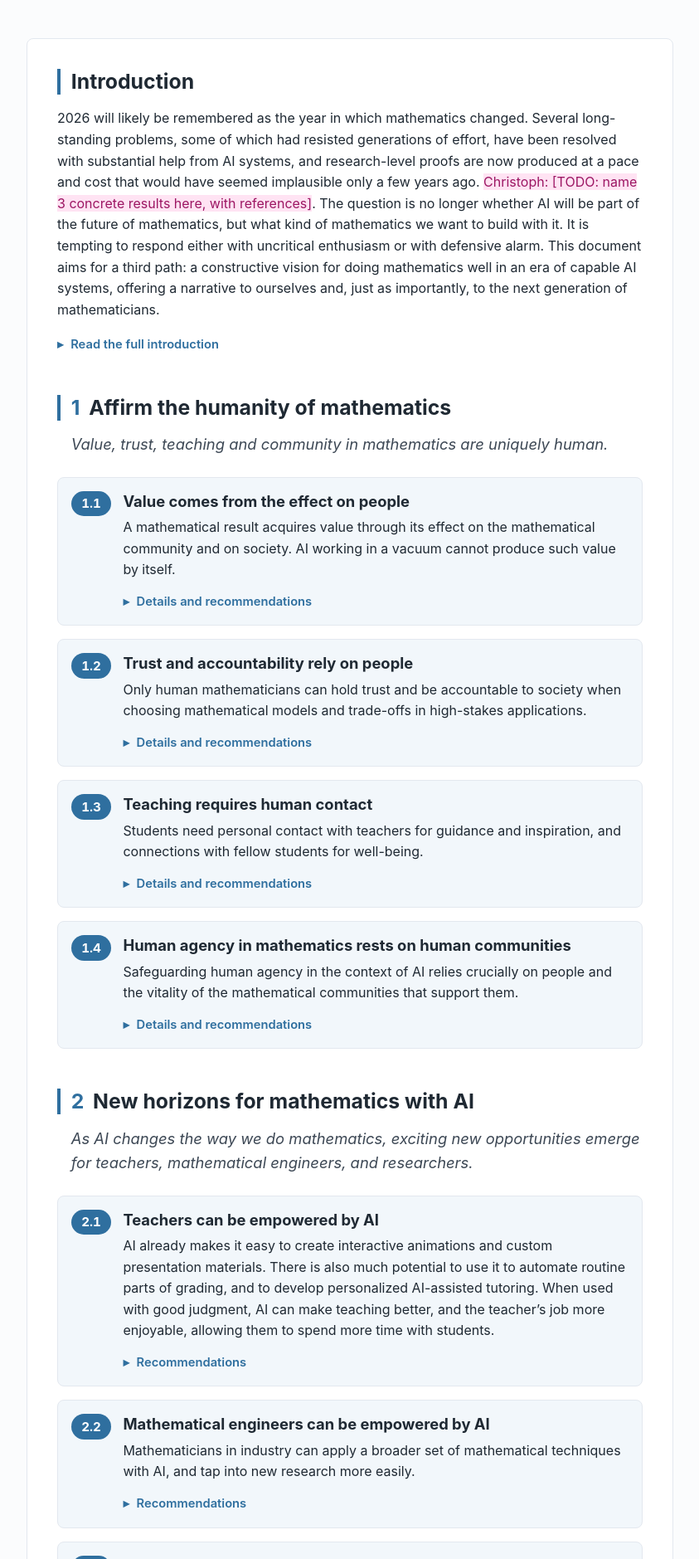
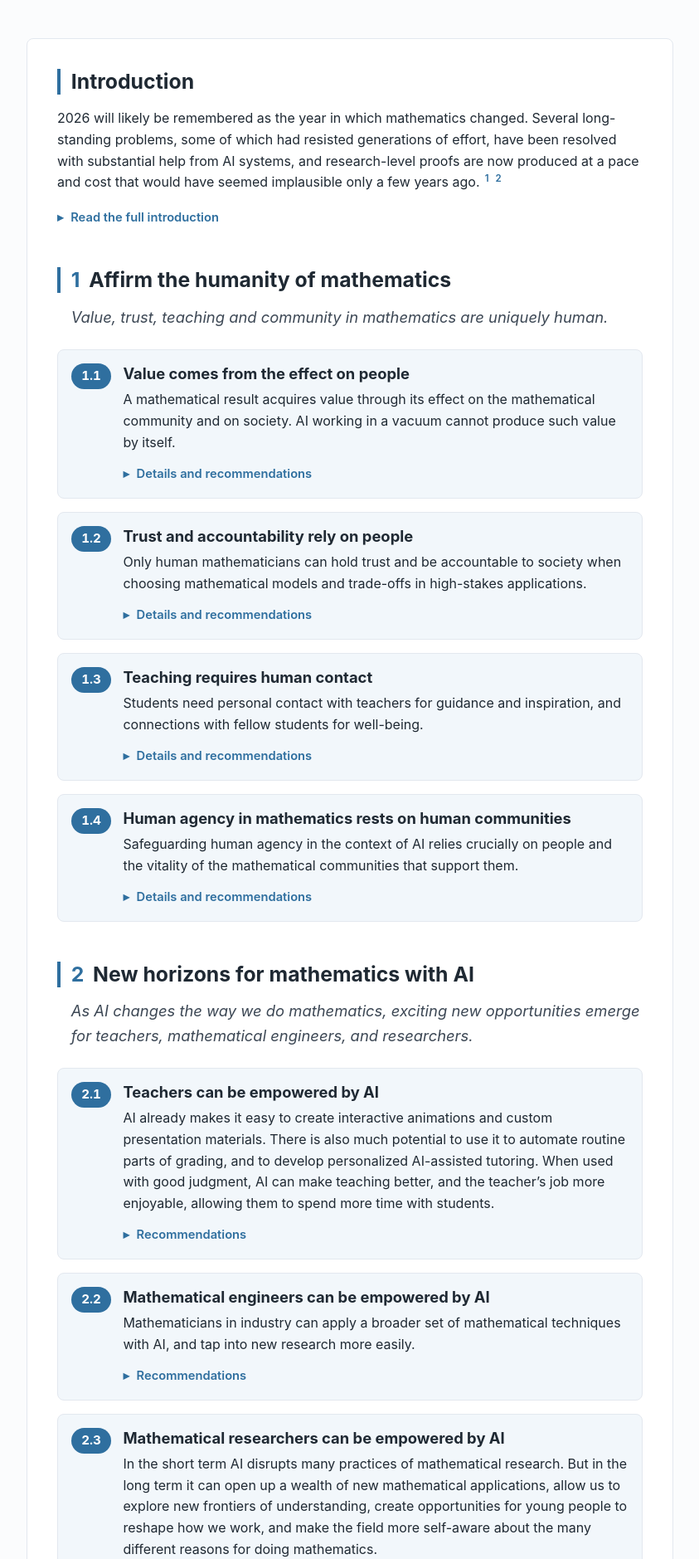
Before and after one commit to ai4mathnl/ai4mathnl.github.io, a Jekyll site: the page built from vision.html, in a window 1280 px wide. Shown: the part 454-2333 px from the top of the page at 83% size, without its empty margins (218-1061 px from the left). Built offline with Jekyll 4.4.1, drawn with Linux system fonts in a browser that asks for light colours; some of the changed text lies outside the part shown.

Commit message:
Update the vision page to the current text of vision.tex
Regenerated without --draft: the editorial note is gone from the source. The
PDF was compiled from the same source.

```diff
--- a/_includes/vision-body.html
+++ b/_includes/vision-body.html
@@ -2,11 +2,12 @@
 {% raw %}
 <section class="vision-section" id="introduction">
 <h2>Introduction</h2>
-<p>2026 will likely be remembered as the year in which mathematics changed. Several long-standing problems, some of which had resisted generations of effort, have been resolved with substantial help from AI systems, and research-level proofs are now produced at a pace and cost that would have seemed implausible only a few years ago. <mark class="vision-note">Christoph: [TODO: name 3 concrete results here, with references]</mark>. The question is no longer whether AI will be part of the future of mathematics, but what kind of mathematics we want to build with it. It is tempting to respond either with uncritical enthusiasm or with defensive alarm. This document aims for a third path: a constructive vision for doing mathematics well in an era of capable AI systems, offering a narrative to ourselves and, just as importantly, to the next generation of mathematicians.</p>
+<p>2026 will likely be remembered as the year in which mathematics changed. Several long-standing problems, some of which had resisted generations of effort, have been resolved with substantial help from AI systems, and research-level proofs are now produced at a pace and cost that would have seemed implausible only a few years ago. <sup class="noteref"><a href="#note-1" id="noteref-1" aria-label="Note 1">1</a></sup> <sup class="noteref"><a href="#note-2" id="noteref-2" aria-label="Note 2">2</a></sup></p>
 <details class="fold">
 <summary>Read the full introduction</summary>
 <div class="fold__body">
-<p>Terence Tao has given this moment a useful name. For most of its history, mathematics operated under <em>proof scarcity</em>: a correct proof of a hard result was rare and costly, and our journals, careers, prizes and PhD programs grew up around rewarding its production. With AI we are entering an era of <em>proof abundance</em>, and Tao calls on the field to move deliberately towards a ‘Math&nbsp;2.0’, in which AI is used to strengthen human understanding rather than to bypass it.<sup class="noteref"><a href="#note-1" id="noteref-1" aria-label="Note 1">1</a></sup> Solving problems, in this view, was always a proxy for deeper goals: insight, new concepts, and maps of the mathematical landscape that others can use. When proofs become abundant, those deeper goals move to the center: digesting and explaining results, exploring what lies around a theorem, building shared formal libraries, and collaborating at scales that were previously out of reach. The main bottleneck is no longer technology, but our imagination.</p>
+<p>The question is no longer whether AI will be part of the future of mathematics, but what kind of mathematics we want to build with it. It is tempting to respond either with uncritical enthusiasm or with defensive alarm. The vision of AIM is more nuanced, addressing points that need urgent action while recognizing the opportunities that AI offers.</p>
+<p>Terence Tao has given this moment a useful name. For most of its history, mathematics operated under <em>proof scarcity</em>: a correct proof of a hard result was rare and costly, and our journals, careers, prizes and PhD programs grew up around rewarding its production. With AI we are entering an era of <em>proof abundance</em>, and Tao calls on the field to move deliberately towards a ‘Math&nbsp;2.0’, in which AI is used to strengthen human understanding rather than to bypass it.<sup class="noteref"><a href="#note-3" id="noteref-3" aria-label="Note 3">3</a></sup> Solving problems, in this view, was always a proxy for deeper goals: insight, new concepts, and maps of the mathematical landscape that others can use. When proofs become abundant, those deeper goals move to the center: digesting and explaining results, exploring what lies around a theorem, building shared formal libraries, and collaborating at scales that were previously out of reach. The main bottleneck is no longer technology, but our imagination.</p>
 <p>This relationship also runs the other way. AI is itself heavily built on mathematics, and whether an AI system can be trusted, and what it provably can and cannot do, are mathematical questions. The need for deep mathematical expertise is therefore growing, not shrinking.</p>
 <p>Whatever role AI comes to play in generating arguments or checking details, the responsibility for understanding a result, judging its value, and standing behind its correctness has to remain human. This is what keeps mathematics valuable for other disciplines as well as society and is something students and researchers want to do. The joy of discovery, the individual voice and taste that shape a research program, and the character of a community that thinks and argues together are not a bonus. They are why our discipline is worth teaching and why its results are convincing and worth trusting. That trust has stakes beyond our education or research. Wherever mathematical expertise informs consequential decisions, in industry, in policy, anywhere the reasoning has to hold up, the result cannot simply be an AI’s output; it needs a human who understands it well enough to transparently represent and communicate the added value.</p>
 <p>Many students are worried about what is left for them if a machine can already reason like a PhD student. Our answer is: a great deal, and in some ways more than before. For the first time in generations, the habits and institutions of mathematics are open for redesign, and the people entering the field now will be the ones who decide what Math&nbsp;2.0 looks like: which questions are worth asking, how results are digested and communicated, how trust is established, and how the joy of doing mathematics is preserved. This future does not have to be decided for us elsewhere. As a community, we can shape it actively ourselves.</p>
@@ -219,7 +220,7 @@
 <span class="statement__number" aria-hidden="true">3.3</span>
 <h3 class="statement__title"><span class="visually-hidden">3.3 </span>Revalue communication and digestion</h3>
 <div class="statement__claim">
-<p>AI use will rapidly increase the amount of ‘dark math’: mathematical results that are proven somewhere, but that nobody understands or knows about.<sup class="noteref"><a href="#note-2" id="noteref-2" aria-label="Note 2">2</a></sup> Extracting important insights and communicating them will therefore become increasingly important.</p>
+<p>AI use will rapidly increase the amount of ‘dark math’: mathematical results that are proven somewhere, but that nobody understands or knows about.<sup class="noteref"><a href="#note-4" id="noteref-4" aria-label="Note 4">4</a></sup> Extracting important insights and communicating them will therefore become increasingly important.</p>
 </div>
 <details class="fold">
 <summary>Recommendations</summary>
@@ -306,7 +307,7 @@
 <span class="statement__number" aria-hidden="true">5.1</span>
 <h3 class="statement__title"><span class="visually-hidden">5.1 </span>Set up agentic AI with API access via SURF/Npuls</h3>
 <div class="statement__claim">
-<p>Professional mathematicians require agentic AI rather than just simple chat interfaces. This applies not just for developing new proofs and counterexamples, but also for automatic proof formalization in Lean, programming, creating figures and presentations, checking informal proofs, mathematical writing, project management, and many other important use cases of AI. Npuls and SURF have the expertise to support this, with attention for data management agreements, and with support to easily switch between AI models, which mitigates dependencies on American tech companies. Their existing <a href="https://npuls.nl/edugenai">EduGenAI</a> and <a href="https://www.surf.nl/en/themes/artificial-intelligence/projects-and-collaborations/ai-hub">AI Hub</a> initiatives should be extended and strengthened for this purpose, with mathematics as a pioneering use case that paves the way for other scientific disciplines to soon follow.</p>
+<p>Professional mathematicians require agentic AI rather than just simple chat interfaces. This applies not just to developing new proofs and counterexamples, but also to automatic proof formalization in Lean, programming, creating figures and presentations, checking informal proofs, mathematical writing, project management, and many other important use cases of AI. Npuls and SURF have the expertise to support this, with attention to data management agreements, and with support to easily switch between AI models, which mitigates dependencies on American tech companies. Their existing <a href="https://npuls.nl/edugenai">EduGenAI</a> and <a href="https://www.surf.nl/en/themes/artificial-intelligence/projects-and-collaborations/ai-hub">AI Hub</a> initiatives should be extended and strengthened for this purpose, with mathematics as a pioneering use case that paves the way for other scientific disciplines to soon follow.</p>
 </div>
 <details class="fold">
 <summary>Recommendations</summary>
@@ -326,8 +327,10 @@
 <section class="vision-notes" id="notes">
 <h2>Notes</h2>
 <ol>
-<li id="note-1">T.&nbsp;Tao,<a href="https://www.nature.com/articles/d41586-026-03389-1">Can maths survive AI? Fields medallist Terence Tao calls for a ‘Maths 2.0’ world</a>, <em>Nature</em>, World View, October 2026; see also his <a href="https://teorth.github.io/tao-web/slides/math-2-0-caltech-2026.pdf">Math&nbsp;2.0 lecture</a> (Caltech, October 2026) and <a href="https://arxiv.org/abs/2608.16753">Mathematics in the age of AI</a>. <a class="vision-notes__back" href="#noteref-1" aria-label="Back to the text">↩︎</a></li>
-<li id="note-2">By analogy with ‘dark matter’ in astronomy <a class="vision-notes__back" href="#noteref-2" aria-label="Back to the text">↩︎</a></li>
+<li id="note-1">OpenAI, <em>On the Navier–Stokes Millennium Prize Problem</em>, September 2026, <a href="https://openai.com/index/navier-stokes-solution/">https://openai.com/index/navier-stokes-solution/</a>. <a class="vision-notes__back" href="#noteref-1" aria-label="Back to the text">↩︎</a></li>
+<li id="note-2"><em>Quanta Magazine</em>, AI Has Solved One of Math’s $1 Million Millennium Prize Problems, 8.&nbsp;September 2026, <a href="https://www.quantamagazine.org/ai-has-solved-one-of-maths-1-million-millennium-prize-problems-20260908/">https://www.quantamagazine.org/ai-has-solved-one-of-maths-1-million-millennium-prize-problems-20260908/</a>. <a class="vision-notes__back" href="#noteref-2" aria-label="Back to the text">↩︎</a></li>
+<li id="note-3">T.&nbsp;Tao,<a href="https://www.nature.com/articles/d41586-026-03389-1">Can maths survive AI? Fields medallist Terence Tao calls for a ‘Maths 2.0’ world</a>, <em>Nature</em>, World View, October 2026; see also his <a href="https://teorth.github.io/tao-web/slides/math-2-0-caltech-2026.pdf">Math&nbsp;2.0 lecture</a> (Caltech, October 2026) and <a href="https://arxiv.org/abs/2608.16753">Mathematics in the age of AI</a>. <a class="vision-notes__back" href="#noteref-3" aria-label="Back to the text">↩︎</a></li>
+<li id="note-4">By analogy with ‘dark matter’ in astronomy <a class="vision-notes__back" href="#noteref-4" aria-label="Back to the text">↩︎</a></li>
 </ol>
 </section>
 {% endraw %}
--- a/assets/css/site.css
+++ b/assets/css/site.css
@@ -592,6 +592,8 @@ button.button {
 }
 
 .vision-notes ol { margin: 0; padding-left: 1.6em; }
+/* Notes may spell out long URLs, which must not push the page wide. */
+.vision-notes li { overflow-wrap: anywhere; }
 .vision-notes li + li { margin-top: 0.4rem; }
 .vision-notes__back { text-decoration: none; }
 
```
Also changed, not shown: 1 other file.
